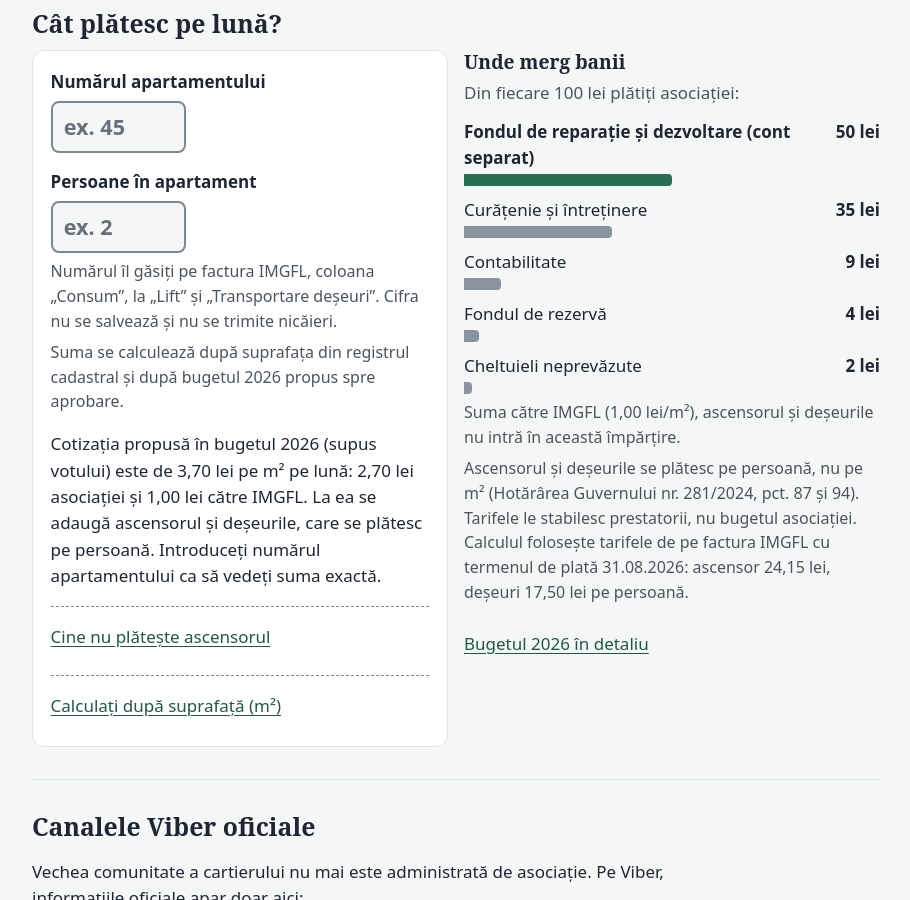
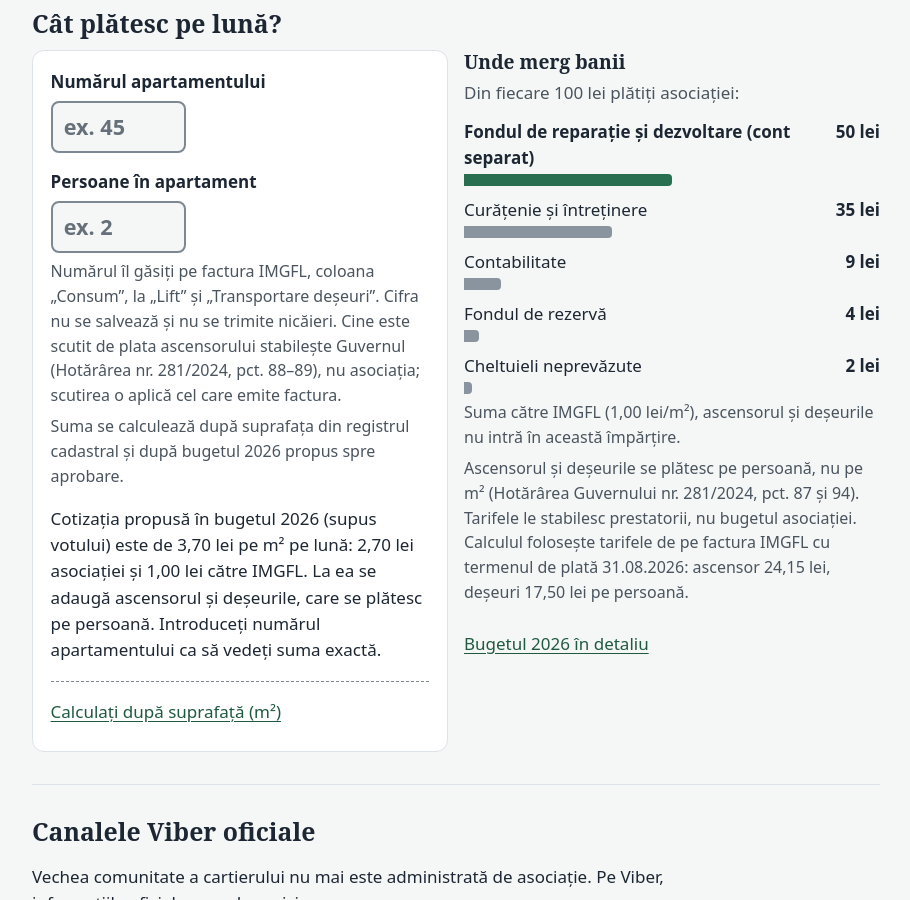
Before and after one commit to apc-deleanu3/apc-deleanu3.github.io, a Jekyll site: the page index.html, which Jekyll copies as it is, in a window 1280 px wide and 900 px high, scrolled down 1033 px. Shown: the whole window, without its empty margins (184-1094 px from the left). Built offline with Jekyll 4.4.1, drawn with Linux system fonts in a browser that asks for light colours; some of the changed lines change nothing that is shown.

Commit message:
Calculator: fără câmpul pentru scutirile de la ascensor
Scutirile de la plata ascensorului (HG nr. 281/2024, pct. 88–89) le stabilește
Guvernul și le aplică cel care emite factura; asociația nu le poate acorda.
Secțiunea „Cine nu plătește ascensorul” și câmpul „persoane scutite” se scot;
rămâne o propoziție sub câmpul „Persoane în apartament”.

```diff
--- a/index.html
+++ b/index.html
@@ -99,7 +99,7 @@
           <label for="pers"><span lang="ro">Persoane în apartament</span><span lang="ru">Человек в квартире</span></label>
           <input id="pers" type="number" inputmode="numeric" min="0" max="30" step="1" autocomplete="off">
         </div>
-        <p class="hint"><span lang="ro">Numărul îl găsiți pe factura IMGFL, coloana „Consum”, la „Lift” și „Transportare deșeuri”. Cifra nu se salvează și nu se trimite nicăieri.</span><span lang="ru">Это число указано в счёте IMGFL, в колонке «Consum», в строках «Lift» и «Transportare deșeuri». Оно нигде не сохраняется и никуда не отправляется.</span></p>
+        <p class="hint"><span lang="ro">Numărul îl găsiți pe factura IMGFL, coloana „Consum”, la „Lift” și „Transportare deșeuri”. Cifra nu se salvează și nu se trimite nicăieri. Cine este scutit de plata ascensorului stabilește Guvernul (Hotărârea nr. 281/2024, pct. 88–89), nu asociația; scutirea o aplică cel care emite factura.</span><span lang="ru">Это число указано в счёте IMGFL, в колонке «Consum», в строках «Lift» и «Transportare deșeuri». Оно нигде не сохраняется и никуда не отправляется. Кто освобождён от оплаты лифта, определяет Правительство (Постановление № 281/2024, п. 88–89), а не ассоциация; освобождение применяет тот, кто выставляет счёт.</span></p>
         <p class="hint" data-until="2026-10-05T20:00:00+03:00"><span lang="ro">Suma se calculează după suprafața din registrul cadastral și după bugetul 2026 propus spre aprobare.</span><span lang="ru">Сумма рассчитывается по площади из кадастрового реестра и по проекту бюджета 2026.</span></p>
         <p class="hint" data-from="2026-10-05T20:00:00+03:00"><span lang="ro">Suma se calculează după suprafața din registrul cadastral și după bugetul 2026 supus votului până la 5 octombrie; rezultatul votului se anunță pe canalul Viber „Anunțuri APC Deleanu 3”.</span><span lang="ru">Сумма рассчитывается по площади из кадастрового реестра и по бюджету 2026, вынесенному на голосование до 5 октября; результат голосования будет объявлен в Viber-канале «Anunțuri APC Deleanu 3».</span></p>
         <div class="result" id="dues-out" aria-live="polite">
@@ -108,14 +108,6 @@
           <p lang="ro" data-from="2026-10-05T20:00:00+03:00">Cotizația din bugetul 2026 supus votului până la 5 octombrie este de 3,70 lei pe m² pe lună: 2,70 lei asociației și 1,00 lei către IMGFL. La ea se adaugă ascensorul și deșeurile, care se plătesc pe persoană. Introduceți numărul apartamentului ca să vedeți suma exactă.</p>
           <p lang="ru" data-from="2026-10-05T20:00:00+03:00">Взнос по бюджету 2026, вынесенному на голосование до 5 октября, — 3,70 лей за м² в месяц: 2,70 лей ассоциации и 1,00 лей IMGFL. К нему добавляются лифт и вывоз отходов, которые оплачиваются за каждого человека. Введите номер квартиры, чтобы увидеть точную сумму.</p>
         </div>
-        <details class="alt" id="scutiri">
-          <summary><span lang="ro">Cine nu plătește ascensorul</span><span lang="ru">Кто не платит за лифт</span></summary>
-          <p class="hint"><span lang="ro">Nu plătesc ascensorul: copiii sub 3 ani; proprietarii și locatarii de la parter și de la etajul 1, dacă nu au locuri de parcare sau alte unități în subsolul blocului și nu folosesc ascensorul pentru ele; persoanele cu dizabilități severe imobilizate la pat (Hotărârea Guvernului nr. 281/2024, pct. 88–89).</span><span lang="ru">Не платят за лифт: дети до 3 лет; собственники и жильцы первого и второго этажа (parter и etajul 1), если у них нет парковочных мест или других помещений в подвале дома и они не пользуются лифтом для них; лица с тяжёлой инвалидностью, прикованные к постели (Постановление Правительства № 281/2024, п. 88–89).</span></p>
-          <div class="field">
-            <label for="scut"><span lang="ro">Câte persoane din apartament sunt scutite</span><span lang="ru">Сколько жильцов освобождены</span></label>
-            <input id="scut" type="number" inputmode="numeric" min="0" max="30" step="1" autocomplete="off">
-          </div>
-        </details>
         <details class="alt">
           <summary><span lang="ro">Calculați după suprafață (m²)</span><span lang="ru">Рассчитать по площади (м²)</span></summary>
           <div class="field">
@@ -459,7 +451,7 @@
   var LIFT = 24.15, DESEURI = 17.50, RADIO = 8.46;
   // fondul de reparație, curățenie și întreținere (0,63 + 0,28 + 0,05), contabilitate, fondul de rezervă, neprevăzute
   var PARTS = [1.35, 0.96, 0.24, 0.10, 0.05];
-  var apIn = $('ap'), m2In = $('m2'), persIn = $('pers'), scutIn = $('scut'), out = $('dues-out'), norm = APC.apKey, pick = function () {};
+  var apIn = $('ap'), m2In = $('m2'), persIn = $('pers'), out = $('dues-out'), norm = APC.apKey, pick = function () {};
   function line(cls, text) { var p = document.createElement('p'); p.className = cls; p.textContent = text; return p; }
   function r2(x) { return Math.round(x * 100) / 100; }
   function count(el) { var n = parseInt(el.value, 10); return n >= 0 && n <= 30 ? n : null; }
@@ -521,7 +513,7 @@
       money(0); return;
     }
     var apc = r2(area * RATE), im = r2(area * IMGFL), byArea = r2(apc + im);
-    var n = count(persIn), ex = Math.min(count(scutIn) || 0, n || 0);
+    var n = count(persIn);
     out.appendChild(line('who', who));
     var big = line('big', '');
     var small = document.createElement('small');
@@ -534,14 +526,14 @@
         '+ ' + fmt(LIFT + DESEURI) + ' лей за каждого человека (лифт ' + fmt(LIFT) + ' + отходы ' + fmt(DESEURI) + ')')));
       out.appendChild(line('hint', t('Introduceți numărul de persoane ca să vedeți totalul.', 'Введите число жильцов, чтобы увидеть итог.')));
     } else {
-      var lift = r2((n - ex) * LIFT), des = r2(n * DESEURI);
+      var lift = r2(n * LIFT), des = r2(n * DESEURI);
       big.textContent = fmt(r2(byArea + lift + des)) + t(' lei ', ' лей ');
       small.textContent = t('pe lună', 'в месяц');
       big.appendChild(small); out.appendChild(big);
       out.appendChild(bill([
         [t('Asociația', 'Ассоциация'), t('după suprafață, ' + fmt(RATE) + ' lei/m²', 'по площади, ' + fmt(RATE) + ' лей/м²'), apc],
         ['IMGFL', t('după suprafață, ' + fmt(IMGFL) + ' lei/m²', 'по площади, ' + fmt(IMGFL) + ' лей/м²'), im],
-        [t('Ascensor', 'Лифт'), t('după persoane, ' + (n - ex) + ' × ' + fmt(LIFT) + ' lei', 'по числу жильцов, ' + (n - ex) + ' × ' + fmt(LIFT) + ' лей'), lift],
+        [t('Ascensor', 'Лифт'), t('după persoane, ' + n + ' × ' + fmt(LIFT) + ' lei', 'по числу жильцов, ' + n + ' × ' + fmt(LIFT) + ' лей'), lift],
         [t('Deșeuri', 'Отходы'), t('după persoane, ' + n + ' × ' + fmt(DESEURI) + ' lei', 'по числу жильцов, ' + n + ' × ' + fmt(DESEURI) + ' лей'), des]
       ]));
       out.appendChild(line('hint', t('Radio: + ' + fmt(RADIO) + ' lei, dacă aveți punct de radio.', 'Радио: + ' + fmt(RADIO) + ' лей, если у вас есть радиоточка.')));
@@ -552,7 +544,7 @@
   }
   apIn.addEventListener('input', function () { if (apIn.value) m2In.value = ''; render(); });
   m2In.addEventListener('input', function () { if (m2In.value) apIn.value = ''; render(); });
-  persIn.addEventListener('input', render); scutIn.addEventListener('input', render);
+  persIn.addEventListener('input', render);
   fetch('data/apartamente.csv', { cache: 'no-cache' }).then(function (r) { return r.text(); }).then(function (txt) {
     var rows = txt.trim().split(/\r?\n/), head = rows.shift().split(',');
     rows.forEach(function (l) {
```
